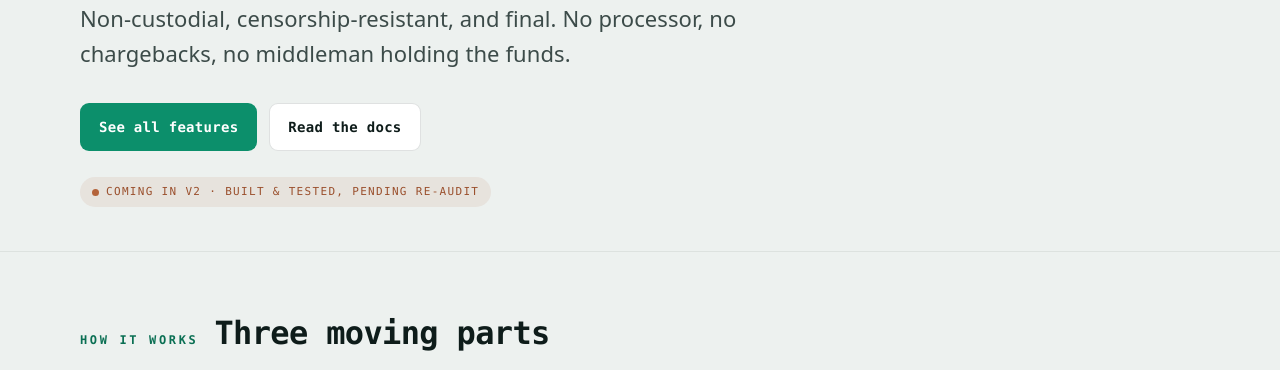
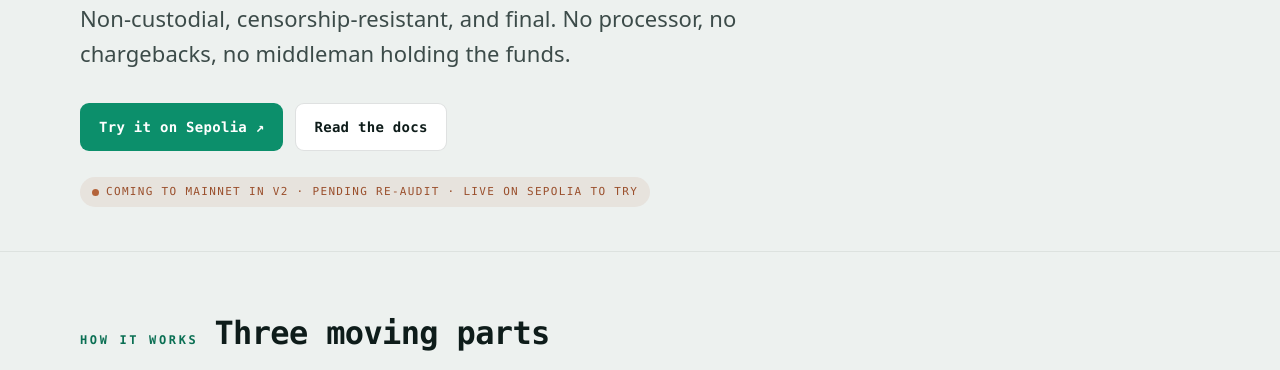
Before and after one commit to bontidy/vektes-site, a website: page subscriptions.html in a window 1280 px wide. Shown: the part 417-787 px from the top of the page. Drawn offline with Linux system fonts and the light colour scheme.

Commit message:
subscriptions: add 'Try on Sepolia' CTA linking the live testnet deployment

```diff
--- a/subscriptions.html
+++ b/subscriptions.html
@@ -146,11 +146,11 @@
   <h1>Stripe subscriptions,<br><span class="g">on-chain.</span></h1>
   <p class="sub">Card-style autopay for crypto: your customer <b>authorises once</b>, then you <b>charge a fixed amount each period</b> — straight from their wallet. Non-custodial, censorship-resistant, and final. No processor, no chargebacks, no middleman holding the funds.</p>
   <div class="cta">
-    <a class="btn primary" href="/features.html">See all features</a>
+    <a class="btn primary" href="https://github.com/bontidy/vektes-contracts/blob/main/TESTNET.md" target="_blank" rel="noopener">Try it on Sepolia ↗</a>
     <a class="btn" href="/docs/">Read the docs</a>
   </div>
   <div class="legend">
-    <span class="tag v2"><span class="d"></span>Coming in v2 · built &amp; tested, pending re-audit</span>
+    <span class="tag v2"><span class="d"></span>Coming to mainnet in v2 · pending re-audit · live on Sepolia to try</span>
   </div>
 </div>
 
@@ -224,6 +224,7 @@
   <div class="cta" style="display:flex;gap:12px;margin-top:22px;flex-wrap:wrap">
     <a class="btn primary" href="/docs/">Documentation</a>
     <a class="btn" href="https://github.com/bontidy/vektes-contracts" target="_blank" rel="noopener">Source ↗</a>
+    <a class="btn" href="https://github.com/bontidy/vektes-contracts/blob/main/TESTNET.md" target="_blank" rel="noopener">Sepolia testnet ↗</a>
   </div>
 </div></section>
 
```
